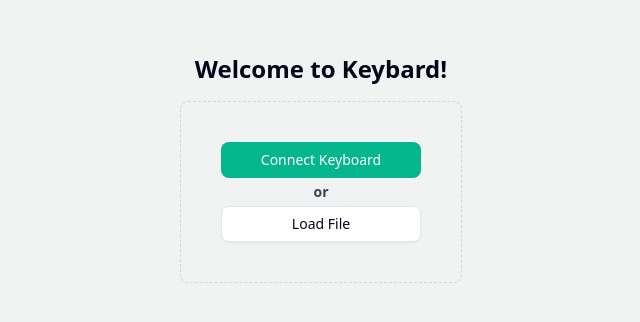
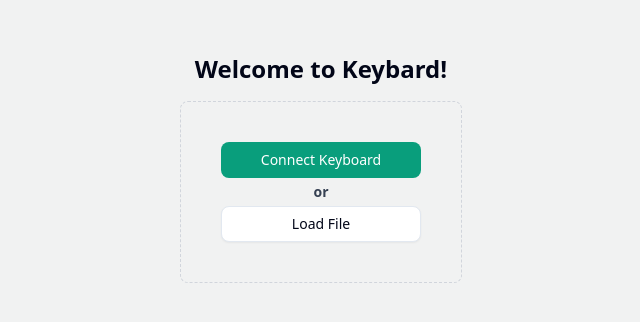
Before and after one commit to chad3814/keybard-ng, a React (Vite) app: page / in a window 1280 px wide. Shown: the part 232-554 px from the top of the page, without its empty margins (319-959 px from the left). Built offline with nearby package versions, Linux system fonts and the light colour scheme.

Commit message:
misc: add colors to css variables

```diff
--- a/src/index.css
+++ b/src/index.css
@@ -40,7 +40,15 @@
     --color-sidebar-border: var(--sidebar-border);
     --color-sidebar-ring: var(--sidebar-ring);
     --color-kb-gray: #f1f2f2;
-    --color-kb-primary: #05b68d;
+    --color-kb-primary: #099e7c;
+    --color-kb-green: #099e7c;
+    --color-kb-blue: #379cd7;
+    --color-kb-purple: #8672b5;
+    --color-kb-orange: #f89804;
+    --color-kb-yellow: #ffc222;
+    --color-kb-grey: #85929b;
+    --color-kb-red: #d8304a;
+    --color-kb-brown: #b39369;
 }
 
 :root {
```
